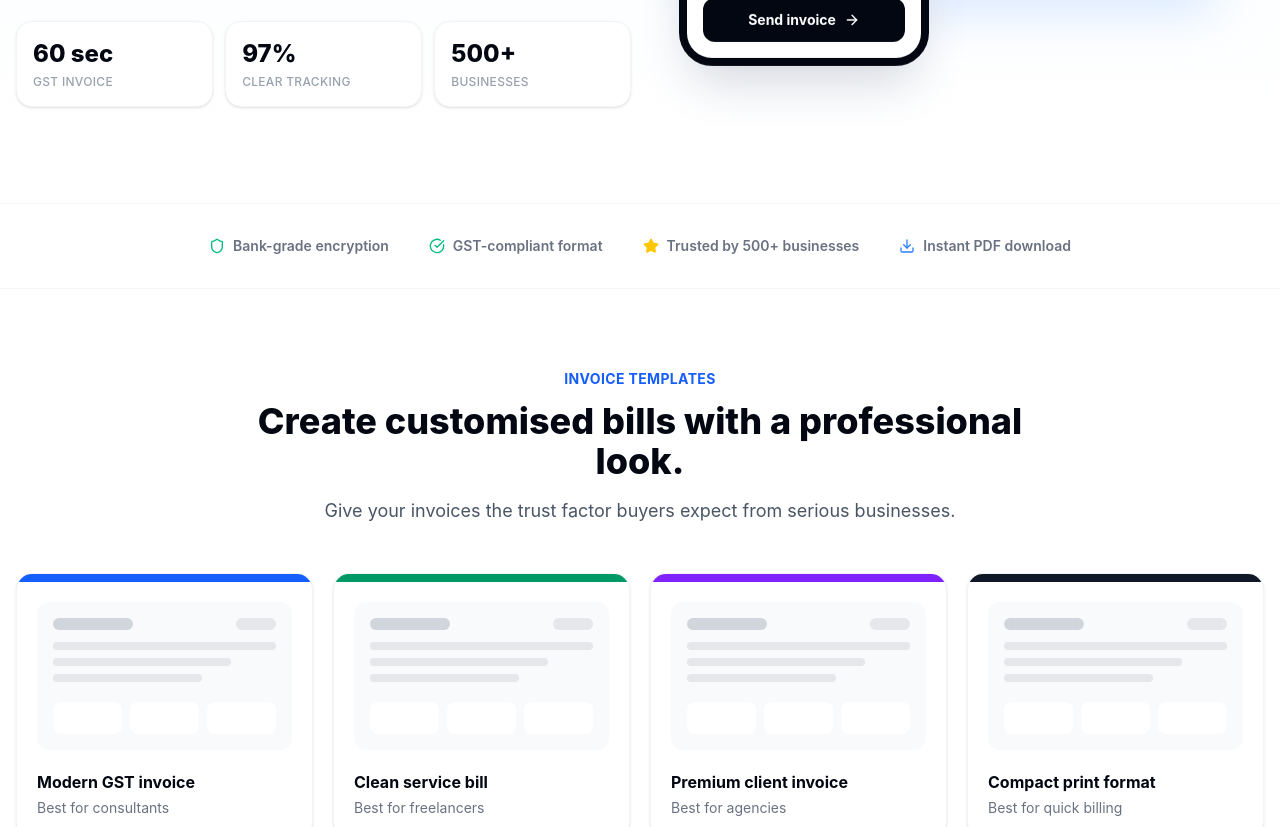
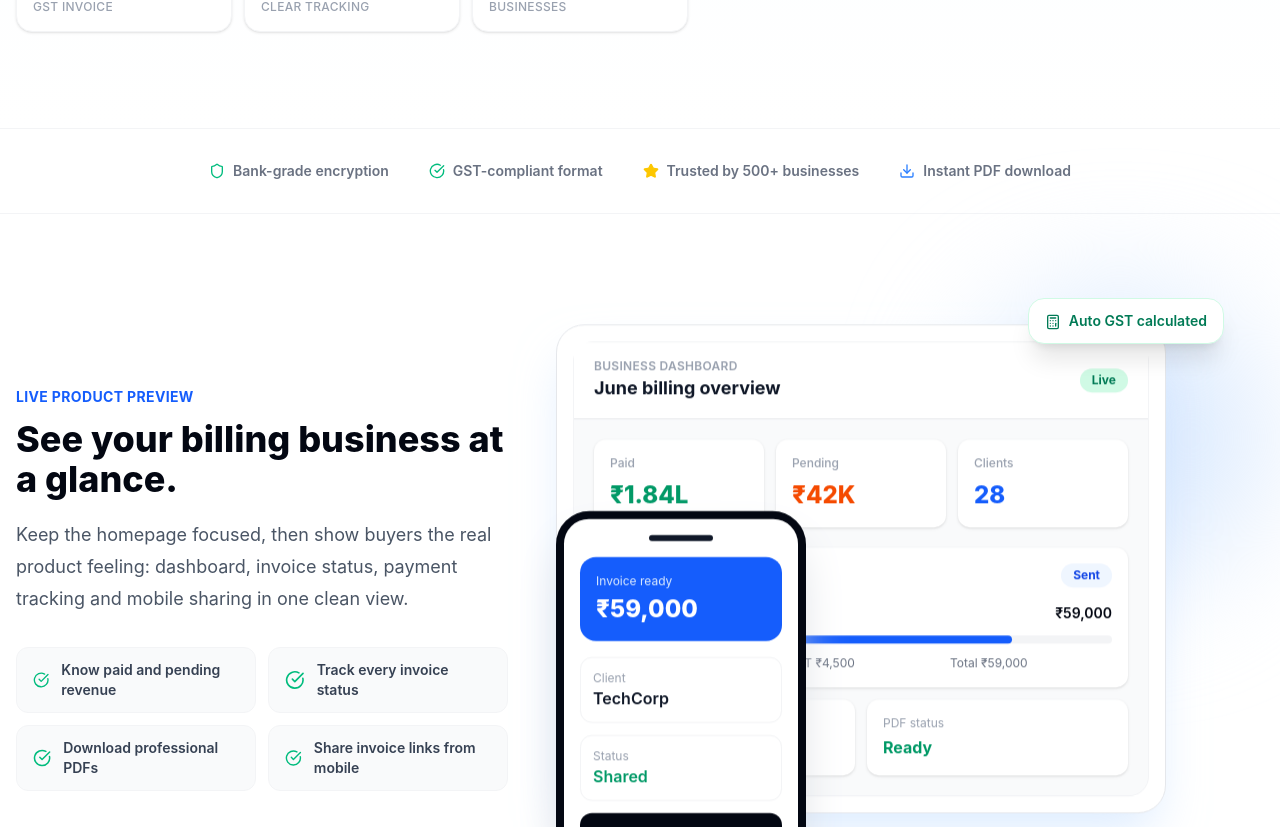
Before and after one commit to chetan638282u/billbook, a Next.js app: page / in a window 1280 px wide. Shown: the part 760-1587 px from the top of the page. Built offline with nearby package versions, Linux system fonts and the light colour scheme; no server answers.

Commit message:
Move landing product preview below hero

```diff
--- a/src/app/page.tsx
+++ b/src/app/page.tsx
@@ -137,7 +137,7 @@ export default async function LandingPage({
       </nav>
 
       <section className="relative bg-[linear-gradient(180deg,#f8fbff_0%,#ffffff_100%)]">
-        <div className="mx-auto grid max-w-7xl items-center gap-12 px-4 py-16 lg:grid-cols-[1fr_0.95fr] lg:py-24">
+        <div className="mx-auto max-w-7xl px-4 py-16 lg:py-24">
           <ScrollReveal direction="down">
             <div>
               <div className="mb-6 inline-flex items-center gap-2 rounded-full border border-blue-100 bg-white px-4 py-2 text-sm font-semibold text-blue-700 shadow-sm">
@@ -175,10 +175,47 @@ export default async function LandingPage({
             </div>
           </ScrollReveal>
 
+        </div>
+      </section>
+
+      <section className="border-y border-gray-100 bg-white py-8">
+        <div className="mx-auto flex max-w-7xl flex-wrap items-center justify-center gap-x-10 gap-y-4 px-4 text-sm font-semibold text-gray-500">
+          <span className="flex items-center gap-2"><Shield className="h-4 w-4 text-emerald-500" /> Bank-grade encryption</span>
+          <span className="flex items-center gap-2"><CheckCircle className="h-4 w-4 text-emerald-500" /> GST-compliant format</span>
+          <span className="flex items-center gap-2"><Star className="h-4 w-4 fill-yellow-400 text-yellow-400" /> Trusted by 500+ businesses</span>
+          <span className="flex items-center gap-2"><Download className="h-4 w-4 text-blue-500" /> Instant PDF download</span>
+        </div>
+      </section>
+
+      <section className="bg-white py-20">
+        <div className="mx-auto grid max-w-7xl items-center gap-12 px-4 lg:grid-cols-[0.82fr_1.18fr]">
+          <ScrollReveal>
+            <div>
+              <p className="text-sm font-bold uppercase tracking-wide text-blue-600">Live product preview</p>
+              <h2 className="mt-3 text-4xl font-extrabold text-gray-950">See your billing business at a glance.</h2>
+              <p className="mt-5 text-lg leading-8 text-gray-600">
+                Keep the homepage focused, then show buyers the real product feeling: dashboard, invoice status, payment tracking and mobile sharing in one clean view.
+              </p>
+              <div className="mt-8 grid gap-3 sm:grid-cols-2">
+                {[
+                  'Know paid and pending revenue',
+                  'Track every invoice status',
+                  'Download professional PDFs',
+                  'Share invoice links from mobile',
+                ].map((item) => (
+                  <div key={item} className="flex items-center gap-3 rounded-xl border border-gray-100 bg-gray-50 px-4 py-3">
+                    <CheckCircle className="h-5 w-5 text-emerald-500" />
+                    <span className="text-sm font-semibold text-gray-700">{item}</span>
+                  </div>
+                ))}
+              </div>
+            </div>
+          </ScrollReveal>
+
           <ScrollReveal delay={120}>
             <div className="relative min-h-[590px]">
               <div className="absolute right-0 top-0 h-72 w-72 rounded-full bg-blue-100 blur-3xl" />
-              <div className="bb-float bb-shine absolute right-0 top-8 w-full max-w-[550px] rounded-[1.75rem] border border-gray-200 bg-white p-4 shadow-2xl shadow-blue-200/60">
+              <div className="bb-float bb-shine absolute right-0 top-8 w-full max-w-[610px] rounded-[1.75rem] border border-gray-200 bg-white p-4 shadow-2xl shadow-blue-200/60">
                 <div className="rounded-[1.25rem] border border-gray-100 bg-gray-50">
                   <div className="flex items-center justify-between border-b border-gray-200 bg-white px-5 py-4">
                     <div>
@@ -258,15 +295,6 @@ export default async function LandingPage({
               </div>
             </div>
           </ScrollReveal>
-        </div>
-      </section>
-
-      <section className="border-y border-gray-100 bg-white py-8">
-        <div className="mx-auto flex max-w-7xl flex-wrap items-center justify-center gap-x-10 gap-y-4 px-4 text-sm font-semibold text-gray-500">
-          <span className="flex items-center gap-2"><Shield className="h-4 w-4 text-emerald-500" /> Bank-grade encryption</span>
-          <span className="flex items-center gap-2"><CheckCircle className="h-4 w-4 text-emerald-500" /> GST-compliant format</span>
-          <span className="flex items-center gap-2"><Star className="h-4 w-4 fill-yellow-400 text-yellow-400" /> Trusted by 500+ businesses</span>
-          <span className="flex items-center gap-2"><Download className="h-4 w-4 text-blue-500" /> Instant PDF download</span>
         </div>
       </section>
 
```
